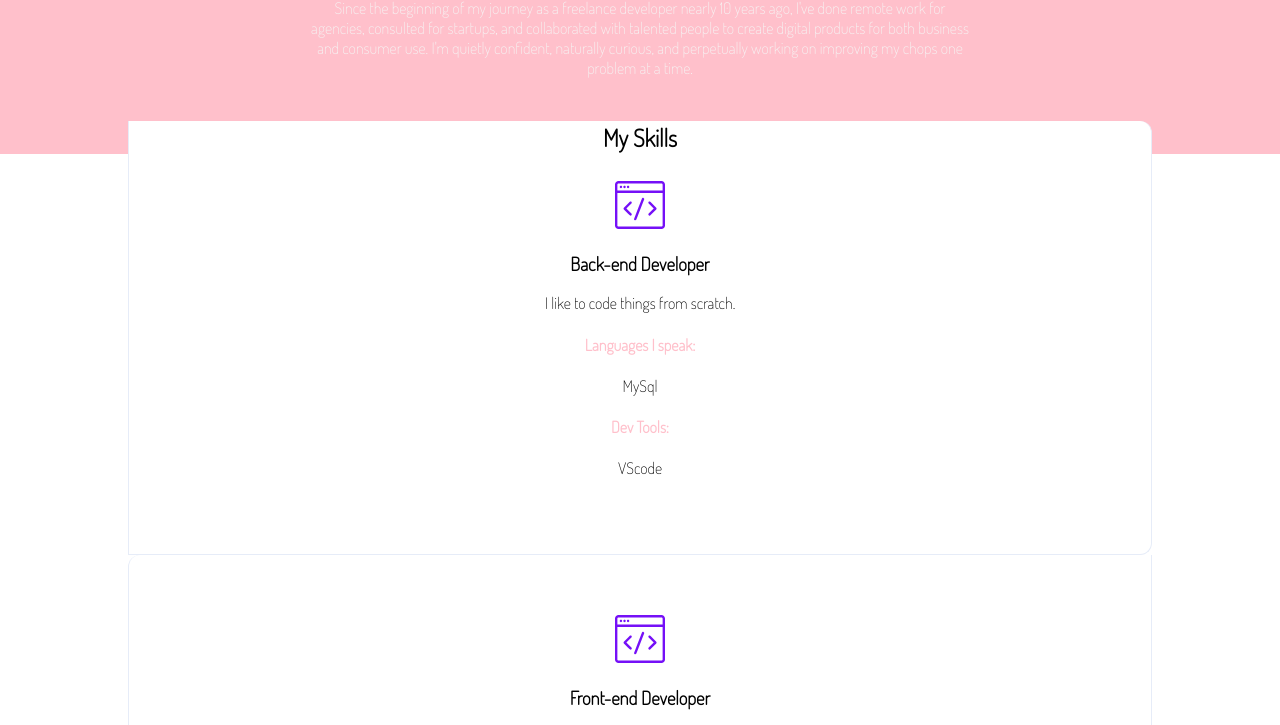
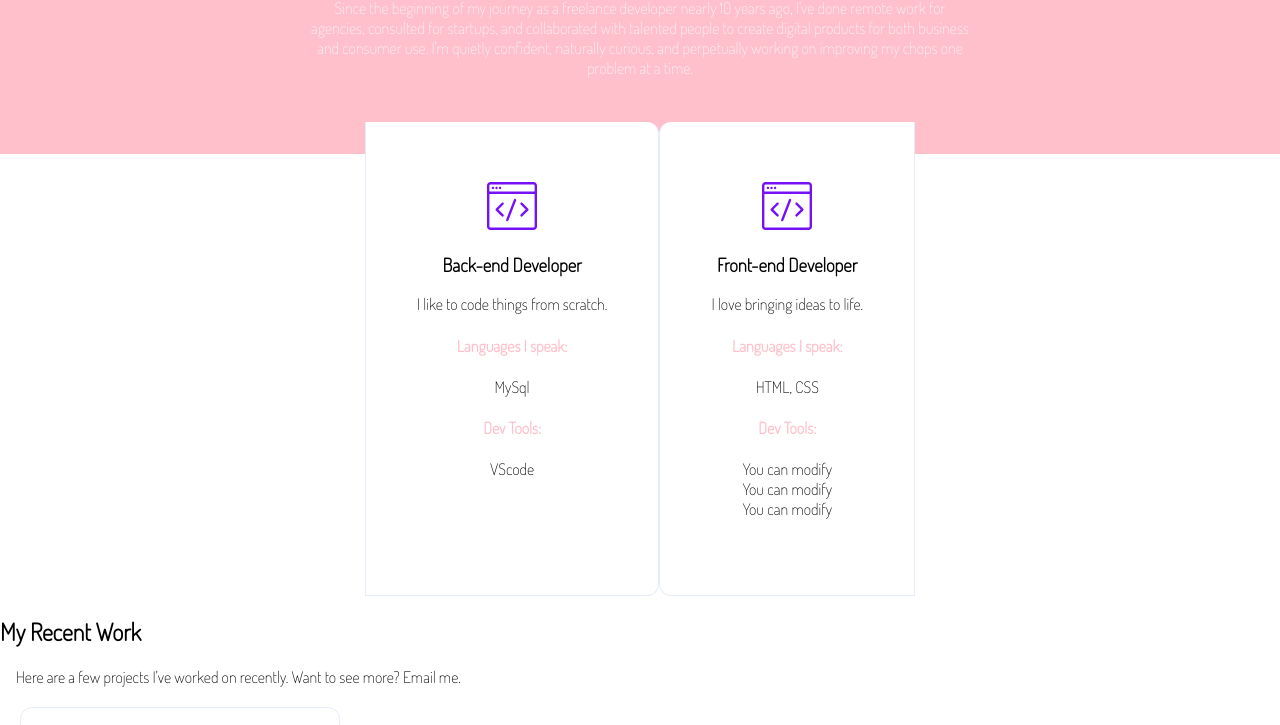
Before and after one commit to WildCodeSchool-2024-09/Js-Bordeaux-Checkpoint-1, a website: page site/portfolio.html in a window 1280 px wide. Shown: the part 905-1630 px from the top of the page. Drawn offline with Linux system fonts and the light colour scheme.

Commit message:
finish CSS step 4 in part 2

```diff
--- a/site/css/portfolio.css
+++ b/site/css/portfolio.css
@@ -59,10 +59,10 @@ p {
 	padding: 0 10%;
 }
 
-.skills--title {
+/* .skills--title {
 	margin: calc(var(--gutter) * -2) 0;
 	text-align: var(--textAlign);
-}
+} */
 
 .column {
 	border-left: var(--styledBorder);
@@ -121,4 +121,10 @@ p {
 		margin-top: calc(var(--gutter) * 5);
 		margin-bottom: calc(var(--gutter) * -0.3125);
 	}
+	.skills {
+		display: flex;
+    justify-content: center;
+	}
+	 {
+	}
 }
--- a/site/portfolio.html
+++ b/site/portfolio.html
@@ -42,7 +42,6 @@
       <!-- Bloc of list of skill front end and back end -->
 
       <article class="skills">
-        <h2 class="skills--title">My Skills</h2>
           <section class="column">
               <img src="image/frontend.svg" alt="" />
               <h3>Back-end Developer</h3>
```
